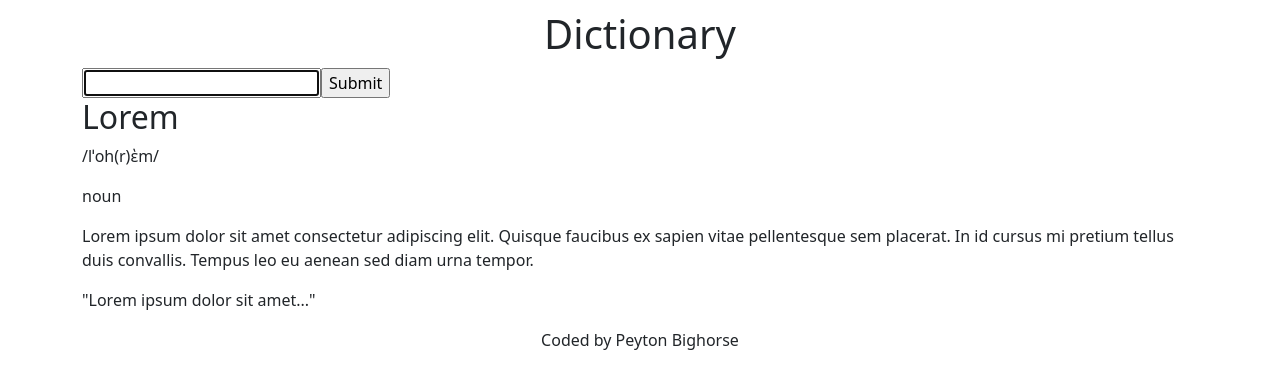
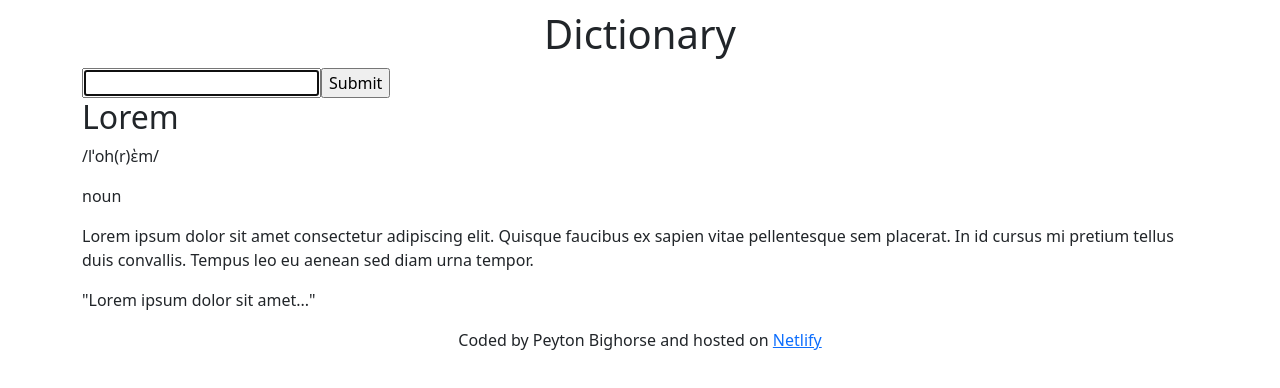
Before and after one commit to peytonbighorse/dictionary-app, a React (Create React App) app: page / in a window 1280 px wide. Shown: the top 388 px of the page. Built offline with nearby package versions, Linux system fonts and the light colour scheme.

Commit message:
Added link to netlify in footer

```diff
--- a/src/App.js
+++ b/src/App.js
@@ -11,7 +11,16 @@
       <main>
         <Dictionary />
       </main>
-      <footer className="App-footer">Coded by Peyton Bighorse</footer>
+      <footer className="App-footer">
+        Coded by Peyton Bighorse and hosted on{" "}
+        <a
+          href="https://pmb-dictionary-app.netlify.app/"
+          target="_blank"
+          rel="noreferrer"
+        >
+          Netlify
+        </a>
+      </footer>
     </div>
   );
 }
```
